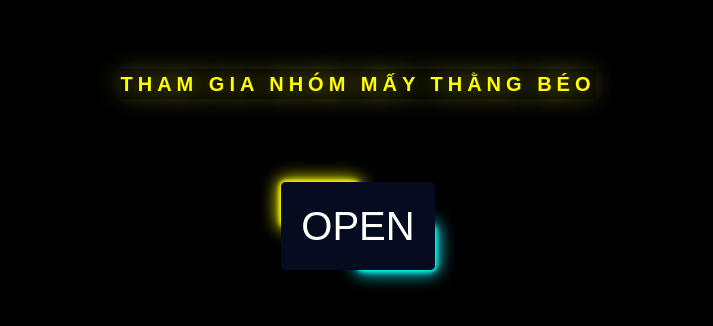
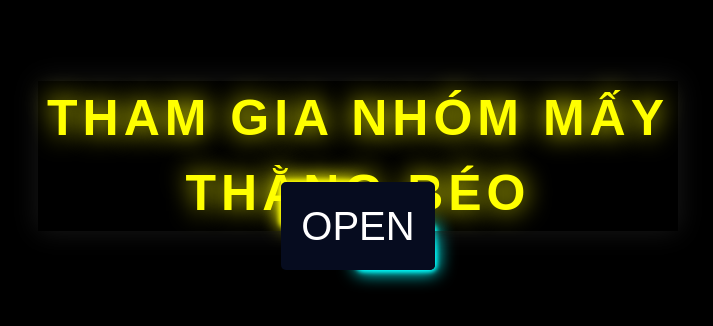
Before and after one commit to anhladth2007/join, a plain HTML site: page index.html in a window 1280 px wide. Shown: the part 174-500 px from the top of the page, without its empty margins (282-995 px from the left). Drawn offline with nearby package versions, Linux system fonts and the light colour scheme.

Commit message:
Update index.html

```diff
--- a/index.html
+++ b/index.html
@@ -565,7 +565,7 @@ i {
 }
 </style>
 <center>
-	<div style="font-size: 20px;" class="ring">
+	<div style="font-size: 50px;" class="ring">
 <strong>Tham Gia Nhóm Mấy Thằng Béo</strong>
 	</div>
   <a href="https://m.me/j/AbbU3cWkj48KMutB/" style="text-decoration: none;">
```
